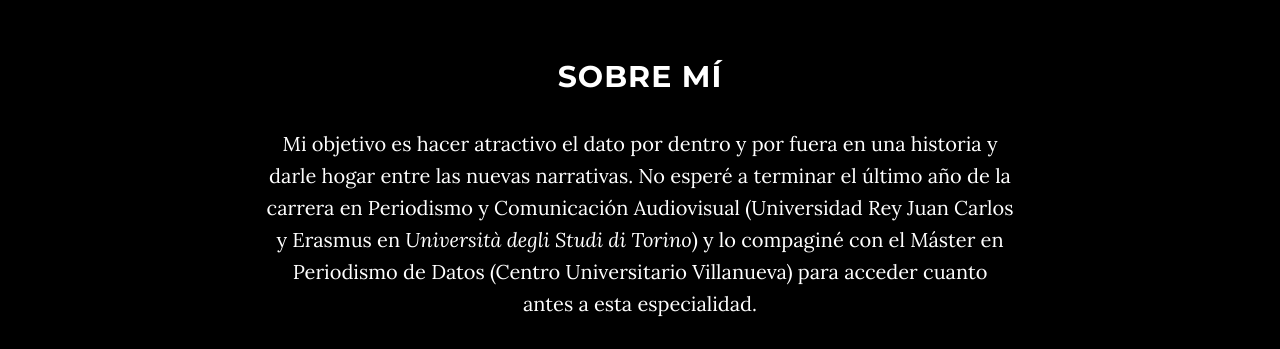
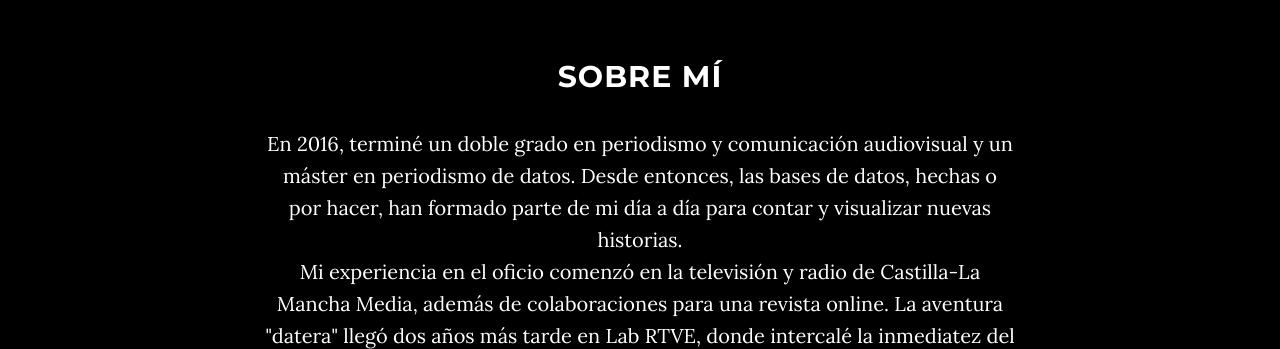
Before and after one commit to gvillar/gvillar.github.io, a website: page index.html in a window 1280 px wide. Shown: the part 990-1339 px from the top of the page. Drawn offline with nearby package versions, Linux system fonts and the light colour scheme.

Commit message:
Update index.html

```diff
--- a/index.html
+++ b/index.html
@@ -91,7 +91,7 @@
         <div class="row">
             <div class="col-lg-8 col-lg-offset-2">
                 <h2>Sobre mí</h2>
-                <p>Mi objetivo es hacer atractivo el dato por dentro y por fuera en una historia y darle hogar entre las nuevas narrativas. No esperé a terminar el último año de la carrera en Periodismo y Comunicación Audiovisual (Universidad Rey Juan Carlos y Erasmus en <i>Università degli Studi di Torino</i>) y lo compaginé con el Máster en Periodismo de Datos (Centro Universitario Villanueva) para acceder cuanto antes a esta especialidad.</p>
+                <p>En 2016, terminé un doble grado en periodismo y comunicación audiovisual y un máster en periodismo de datos. Desde entonces, las bases de datos, hechas o por hacer, han formado parte de mi día a día para contar y visualizar nuevas historias.<br>Mi experiencia en el oficio comenzó en la televisión y radio de Castilla-La Mancha Media, además de colaboraciones para una revista online. La aventura "datera" llegó dos años más tarde en Lab RTVE, donde intercalé la inmediatez del día a da que pedían los Juegos Olmpicos de Ro 2016 con el trabajo más a fondo del data journalism como tal. En la actualidad, hago prácticas en el Equipo Exprés de El País, donde elaboro en equipo piezas con datos y periodismo de datos para las secciones del diario, también a varias velocidades. </p>
                 <a href="https://www.linkedin.com/in/guillermovillarrodriguez" target="_blank" class="btn btn-default btn-lg"><i class="fa fa-linkedin fa-fw"></i> <span class="network-name">Linkedin</span></a>
             </div>
         </div>
```
